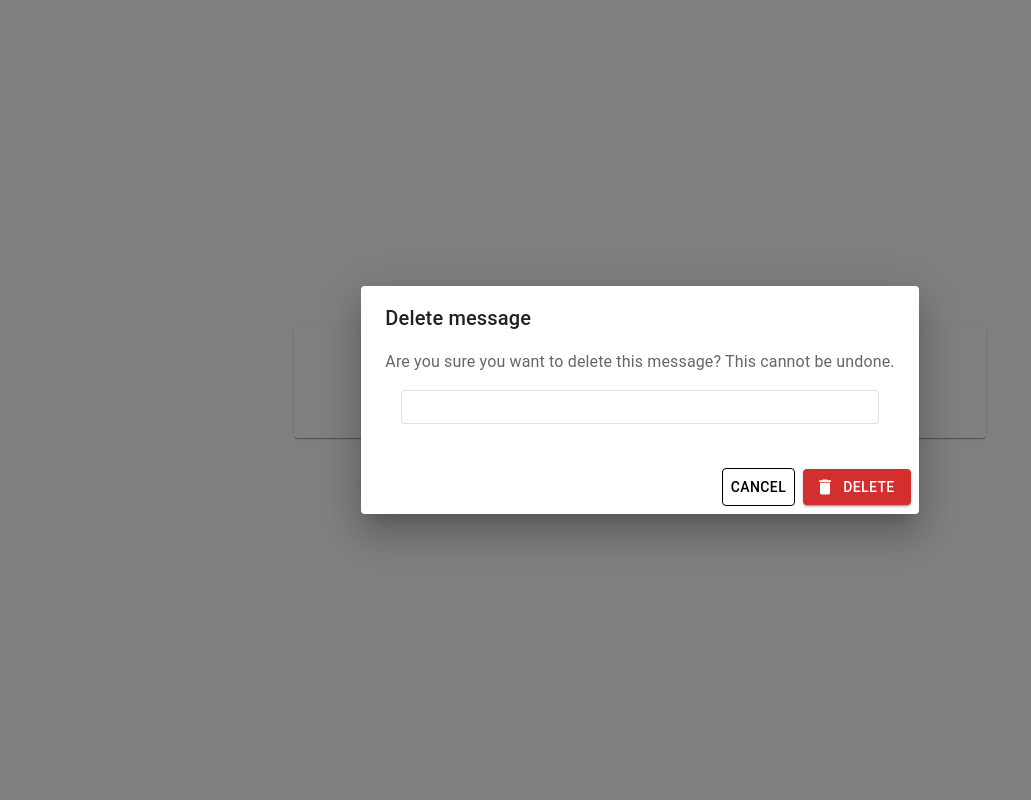
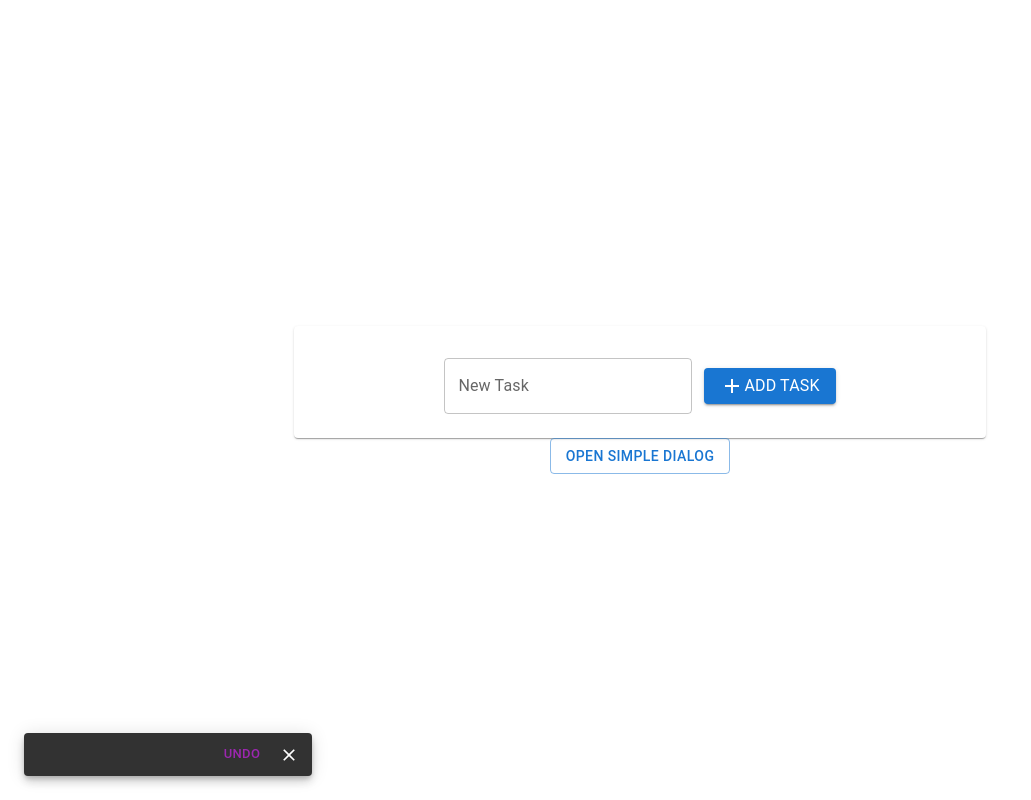
Before and after one commit to OSUMed/todolist-srikanth-userstories, a React (Create React App) app in the folder todolist-userstories/: page / in a window 1280 px wide. Both pictures are taken after a click on the button "OPEN SIMPLE DIALOG". Shown: the whole page, without its empty margins (0-1031 px from the left). Built offline with nearby package versions, Linux system fonts and the light colour scheme.

Commit message:
add customized snackbar with delete undo funtionality

```diff
--- a/todolist-userstories/src/components/ToDoList.jsx
+++ b/todolist-userstories/src/components/ToDoList.jsx
@@ -15,6 +15,7 @@
   FormControlLabel,
   Dialog,
   DialogActions,
+  Snackbar,
 } from "@mui/material";
 import DialogContent from "@mui/material/DialogContent";
 import DialogContentText from "@mui/material/DialogContentText";
@@ -25,11 +26,21 @@
 import LabelImportantIcon from "@mui/icons-material/LabelImportant";
 import PropTypes from "prop-types";
 
+import CloseIcon from "@mui/icons-material/Close";
+
 const ToDoList = () => {
   const [toDoList, setToDoList] = useState([]);
   const [finishedTasks, setFinishedTasks] = useState([]);
   const [openDeleteDialog, setOpenDeleteDialog] = React.useState(false);
   const [selectedTask, setSelectedTask] = useState(null);
+  // const [openSnackBar, setOpenSnackBar] = useState(false);
+  const [openSnackBar, setOpenSnackBar] = useState({
+    open: false,
+    vertical: "bottom",
+    horizontal: "right",
+  });
+  const { vertical, horizontal, open } = openSnackBar;
+  const [snackBarMessage, setSnackBarMessage] = useState("");
 
   // Local Storage Logic:
   useEffect(() => {
@@ -74,7 +85,44 @@
       return prevToDoList.filter((task) => task.id !== taskId);
     });
     setOpenDeleteDialog(false);
+    setOpenSnackBar({ ...openSnackBar, open: true });
+    setSnackBarMessage("Task deleted successfully");
   };
+  const handleCloseSnackBar = (event, reason) => {
+    if (reason === "clickaway") {
+      return;
+    }
+
+    setOpenSnackBar({ ...openSnackBar, open: false });
+  };
+
+  const handleCloseSnackBarDialog = () => {
+    setOpenSnackBar({ ...openSnackBar, open: false });
+    setToDoList((prevToDoList) => {
+      return prevToDoList ? [selectedTask, ...prevToDoList] : [selectedTask];
+    });
+    setSnackBarMessage("Task restored successfully");
+  };
+
+  const action = (
+    <React.Fragment>
+      <Button
+        color="secondary"
+        size="small"
+        onClick={handleCloseSnackBarDialog}
+      >
+        UNDO
+      </Button>
+      <IconButton
+        size="small"
+        aria-label="close"
+        color="inherit"
+        onClick={handleCloseSnackBar}
+      >
+        <CloseIcon fontSize="small" />
+      </IconButton>
+    </React.Fragment>
+  );
 
   return (
     <Box className="h-screen flex flex-col justify-center items-center">
@@ -162,7 +210,18 @@
           <ToDoAddForm setToDoList={setToDoList} />
         </CardContent>
       </Card>
-      <Button variant="outlined" onClick={setOpenDeleteDialog} className="p-4">
+      <Button
+        variant="outlined"
+        // onClick={() => setOpenSnackBar(true)}
+        onClick={() =>
+          setOpenSnackBar({
+            open: true,
+            vertical: "top",
+            horizontal: "left",
+          })
+        }
+        className="p-4"
+      >
         Open simple dialog
       </Button>
       <HandleDialogClose
@@ -171,6 +230,13 @@
         handleClose={handleClose}
         handleDeleteConfirmation={handleDeleteConfirmation}
         task={selectedTask}
+      />
+
+      <MessageSnackbar
+        open={openSnackBar.open}
+        handleClose={handleCloseSnackBar}
+        feedbackMessage={snackBarMessage}
+        action={action}
       />
     </Box>
   );
@@ -209,4 +275,18 @@
   );
 };
 
+const MessageSnackbar = ({ open, handleClose, feedbackMessage, action }) => {
+  return (
+    <div>
+      <Snackbar
+        open={open}
+        autoHideDuration={6000}
+        onClose={handleClose}
+        message={feedbackMessage}
+        action={action}
+      />
+    </div>
+  );
+};
+
 export default ToDoList;
```
